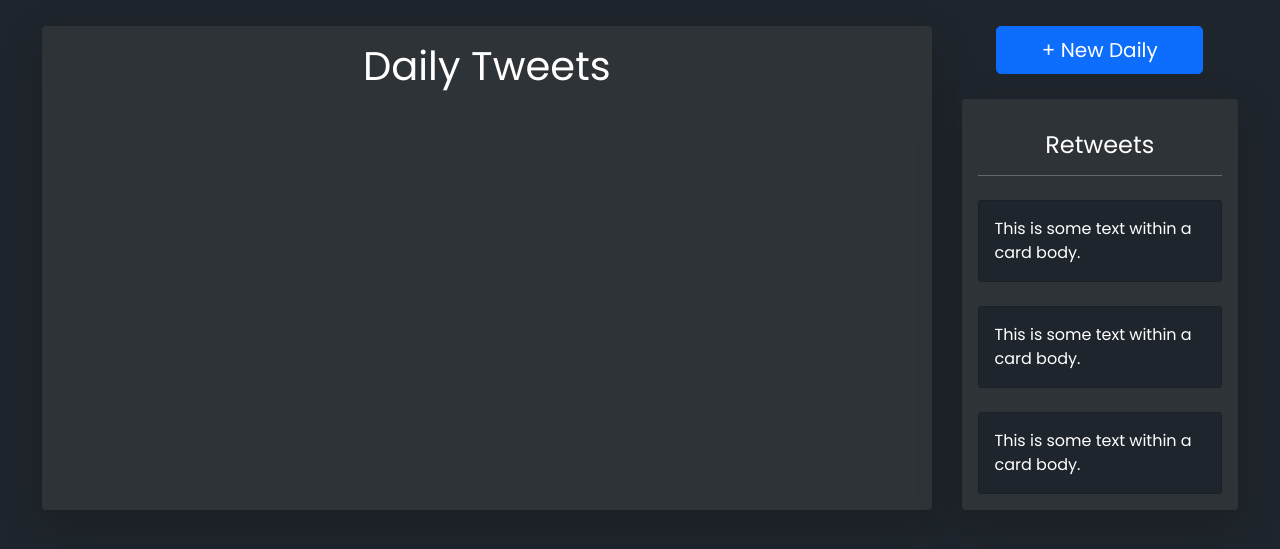
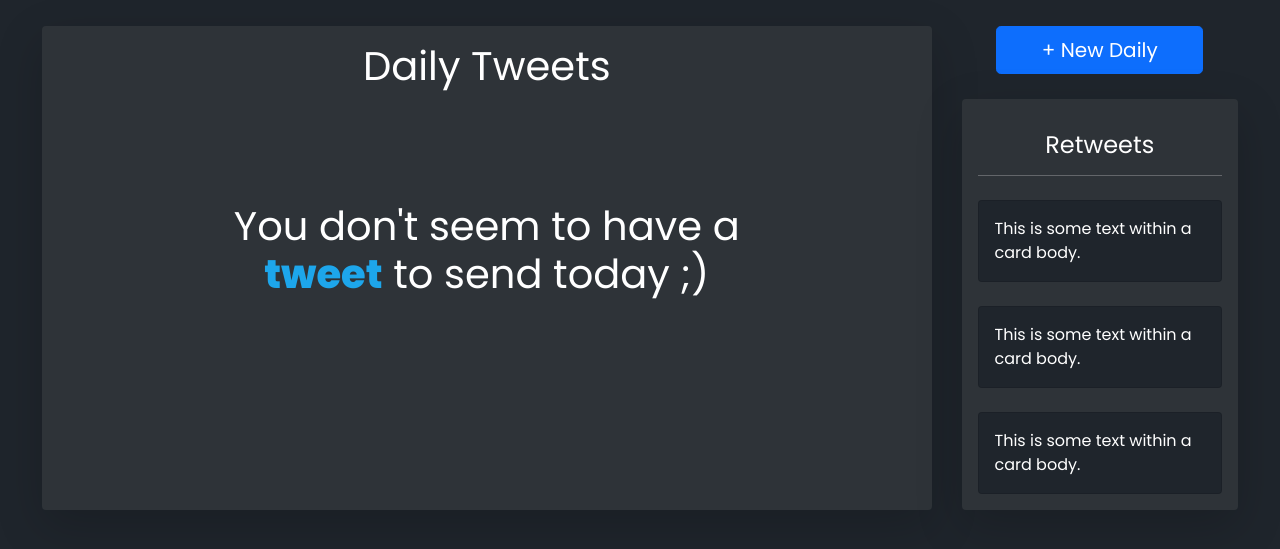
Before and after one commit to FernandoJ07/twitterbot, a Django app: page /home in a window 1280 px wide. Shown: the part 56-605 px from the top of the page. Run offline with Django 3.2, Linux system fonts and the light colour scheme; a user stored in the database is signed in; data comes from the database, SQL or seed files in the repository; both versions use the stored data as it was after the commit; some libraries are stand-ins or nearby versions.

Commit message:
Cambio de diseño en las tarjetas daily y manejo de vacío si no corresponde ningun tweet con el día

```diff
--- a/daily/templates/daily/home.html
+++ b/daily/templates/daily/home.html
@@ -7,6 +7,7 @@
 
 {% block style %}
     <link rel="stylesheet" href="{% static 'daily/home.css' %}">
+    <script src="{% static 'daily/editTweet.js' %}"></script>
 {% endblock %}
 
 {% block content %}
@@ -14,17 +15,50 @@
         <div class="main shadow-lg rounded py-3">
             <h1 class="text-center text-white mb-4">Daily Tweets</h1>
 
-            <div class="cards d-flex justify-content-evenly flex-wrap ">
-                {% for tweet in tweets %}
-                <div class="card text-white mb-3" style="width: 22rem;">
-                    <div class="card-body">
-                      <h5 class="card-title pb-2">{{tweet.title}}</h5>
-                      <p class="card-text">{{tweet.content | truncatechars:94}}</p>
-                      <a href="#" class="float-end bg-success"><i class="fab fa-telegram-plane text-white fs-4"></i></a>
-                      <a href="#" class="me-3 float-end bg-primary">editar</a>
-                    </div>
-                </div>
-                {% endfor %}
+            <div class="cards p-3 ">
+                {% if not tweets %}
+
+                <h1 class="text-white w-75 m-auto mt-5 p-4 text-center">You don't seem to have a <span class="fw-bold" style="color: #1DA6EB;">tweet</span> to send today ;)</h1>
+
+                {% else %}
+                    {% for tweet in tweets %}
+                        <div class="card text-white mb-3">
+                            <div class="card-body">
+                                <p class="fw-bold mb-0" id='title-{{tweet.id}}'>{{tweet.title}}</p>
+                                <hr class="m-1 mb-2">
+                                <p class="card-text d-inline" id="content-{{tweet.id}}">{{tweet.content | truncatechars:65}}</p>
+                                <a href="{% url 'send' tweet.id %}" class="float-end bg-success"><i class="fab fa-telegram-plane text-white fs-4"></i></a>
+                                <a type='button'  data-bs-toggle="modal" data-bs-target="#exampleModal-{{tweet.id}}" class="me-3 float-end bg-primary"><i class="fas fa-pencil-alt text-white fs-5"></i></a>
+                            </div>
+                        </div>
+
+                        <!-- modal edit info tweet -->
+                        <div class="modal fade mt-5" id="exampleModal-{{tweet.id}}" tabindex="-1" aria-labelledby="exampleModalLabel" aria-hidden="true">
+                            <div class="modal-dialog">
+                            <div class="modal-content">
+                                <div class="modal-header">
+                                <h5 class="modal-title" id="exampleModalLabel">Edit tweet</h5>
+                                <button type="button" class="btn-close" data-bs-dismiss="modal" aria-label="Close"></button>
+                                </div>
+                                <div class="modal-body">
+                                    <form id="formEdit" method="POST">
+                                        <input class="form-control" type="text" id="titleForm-{{tweet.id}}" value="{{tweet.title}}"><br>
+                                        <textarea name="content" id='contentForm-{{tweet.id}}'  class="form-control" cols="30" rows="10">{{tweet.content}}</textarea>
+                                        <input class="form-control mt-2" id='dateForm-{{tweet.id}}' name="date" type="text" id="date-{{tweet.id}}" class="dateinput" value="{{tweet.date}}">
+
+                                        <div class=" w-100 d-flex justify-content-end mt-2">
+                                            <button type="button" class="btn btn-secondary" data-bs-dismiss="modal">Close</button>
+                                            <button id="save-{{tweet.id}}" onclick="editTweet('{{tweet.id}}')" data-bs-dismiss="modal"  type="button" class="btn btn-primary ms-3">Save changes</button>
+                                        </div>
+
+                                    </form>
+                                </div>
+                            </div>
+                            </div>
+                        </div>
+                    {% endfor %}
+                {% endif %}
+
             </div>
 
         </div>
--- a/daily/urls.py
+++ b/daily/urls.py
@@ -9,6 +9,7 @@ urlpatterns = [
     path('newEntry', views.newEntry, name='newEntry'),
     path('delete/<int:entry_id>', views.delEntry, name = 'delete'),
     path('edit/<int:entry_id>', views.editEntry, name='edit'),
+    path('send/<int:entry_id>', views.sendTweet, name='send'),
     path('register', views.register, name='register'),
     path('logout', views.logout_view, name='logout'),
     path('login', views.login_view, name='login')
--- a/daily/views.py
+++ b/daily/views.py
@@ -4,10 +4,23 @@ from django.contrib.auth import login, logout, authenticate
 from django.http import JsonResponse
 from datetime import datetime
 from django.core import serializers
+import tweepy
 import json
 from .models import *
 from .forms import *
 # Create your views here.
+
+
+#keys de la API
+
+apiKey = "QIhvFRboJtDHtT17F7DeHnl85"
+apiSecretKey =  "twH6KAJlINqoWNfkc8kjYBIyG3I7o5SALzICSjBOD2sngaYlXx"
+accesToken = "729986611677671424-tAYmafOvkW9sMHjfG4dc48bruq1dNm2"
+accesTokenSecret = "ab6LMT7Uvf6yUfRs05NHHMiUpfFJvA6LMsuff2DqHm0nN"
+
+auth = tweepy.OAuthHandler(apiKey, apiSecretKey)
+auth.set_access_token(accesToken, accesTokenSecret)
+api = tweepy.API(auth, wait_on_rate_limit = True, wait_on_rate_limit_notify = True)
 
 def credential(request):
     if request.user.is_authenticated:
@@ -17,7 +30,7 @@ def credential(request):
 
 def home(request):
     date = datetime.today().strftime('%m/%d/%Y')
-    tweets = Entry.objects.filter(owner = request.user, date = date)[:4]
+    tweets = Entry.objects.filter(owner = request.user, date = date)[:3]
 
     return render(request, 'daily/home.html', {
         'tweets': tweets
@@ -52,7 +65,13 @@ def editEntry(request, entry_id):
     tweet.save()
     return JsonResponse(data)
 
+def sendTweet(request, entry_id):
 
+    tweet = Entry.objects.get(id = entry_id)
+    tweetMessage = tweet.content
+    api.update_status(tweetMessage)
+
+    return redirect('home')
 
 
 def tweets(request):
```
Also changed, not shown: daily/templates/daily/tweets.html (+2 -9 lines), daily/static/daily/modalEdit.css (deleted), db.sqlite3.
